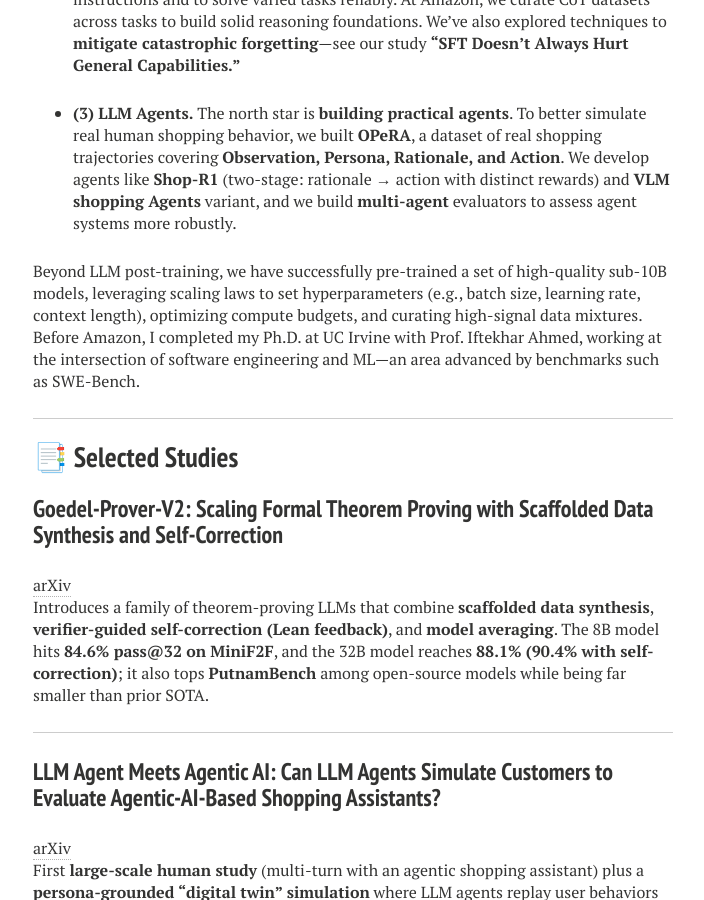
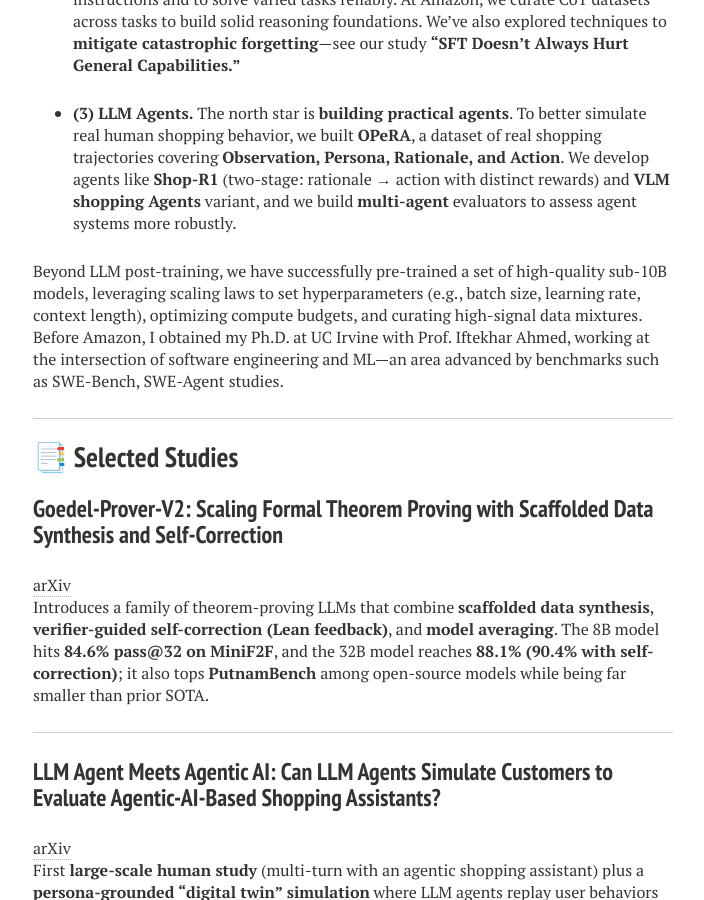
Before and after one commit to Jirigesi/Jirigesi.github.io, a Jekyll site: the page built from index.md, in a window 1280 px wide and 900 px high, scrolled down 504 px. Shown: the whole window, without its empty margins (287-991 px from the left). Built offline with Jekyll 4.4.1, drawn with Linux system fonts in a browser that asks for light colours; nearby versions of some CDN libraries; comment, search, counter and statistics services are not loaded.

Commit message:
Update index.md

```diff
--- a/index.md
+++ b/index.md
@@ -15,7 +15,7 @@ My research interest centers on machine learning—especially **post-training fo
 
 - **(3) LLM Agents.** The north star is **building practical agents**. To better simulate real human shopping behavior, we built **OPeRA**, a dataset of real shopping trajectories covering **Observation, Persona, Rationale, and Action**. We develop agents like **Shop-R1** (two-stage: rationale → action with distinct rewards) and **VLM shopping Agents** variant, and we build **multi-agent** evaluators to assess agent systems more robustly.
 
-Beyond LLM post-training, we have successfully pre-trained a set of high-quality sub-10B models, leveraging scaling laws to set hyperparameters (e.g., batch size, learning rate, context length), optimizing compute budgets, and curating high-signal data mixtures. Before Amazon, I completed my Ph.D. at UC Irvine with Prof. Iftekhar Ahmed, working at the intersection of software engineering and ML—an area advanced by benchmarks such as SWE-Bench.
+Beyond LLM post-training, we have successfully pre-trained a set of high-quality sub-10B models, leveraging scaling laws to set hyperparameters (e.g., batch size, learning rate, context length), optimizing compute budgets, and curating high-signal data mixtures. Before Amazon, I obtained my Ph.D. at UC Irvine with Prof. Iftekhar Ahmed, working at the intersection of software engineering and ML—an area advanced by benchmarks such as SWE-Bench, SWE-Agent studies.
 
 
 ---
```
